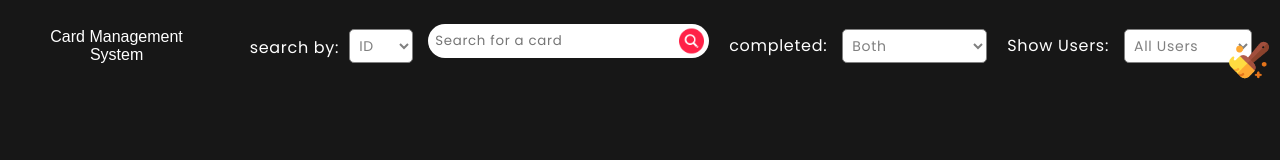
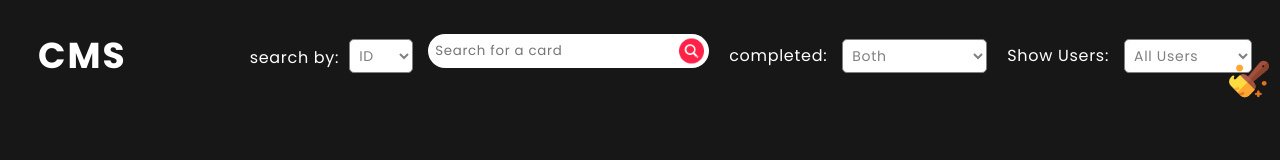
Before and after one commit to lh-rubz/page, a plain HTML site: page Task2/cards/cards.html in a window 1280 px wide. Drawn offline with Linux system fonts and the light colour scheme; no server answers.

Commit message:
title edit

```diff
--- a/Task2/cards/cards.html
+++ b/Task2/cards/cards.html
@@ -3,7 +3,7 @@
 	<head>
 		<meta charset="UTF-8" />
 		<meta name="viewport" content="width=device-width, initial-scale=1.0" />
-		<title>Cards</title>
+		<title>Card Management System</title>
 		<link rel="icon" type="image/x-icon" href="assets/favIcon.png" />
 		<link rel="stylesheet" href="users.css" />
 		<link rel="stylesheet" href="cards.css" />
@@ -11,7 +11,10 @@
 	</head>
 	<body>
 		<div id="header">
-			<span id="projectTitle">Card Management System</span>
+			<a href="#" id="projectTitle">
+				<span class="logo-main">CMS</span>
+			</a>
+
 			<div id="search">
 				<label for="dataType" class="labels" style="margin-top: 3px"
 					>search by:</label
```
